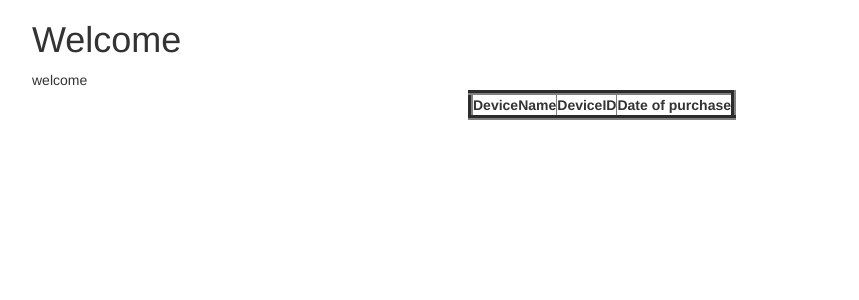
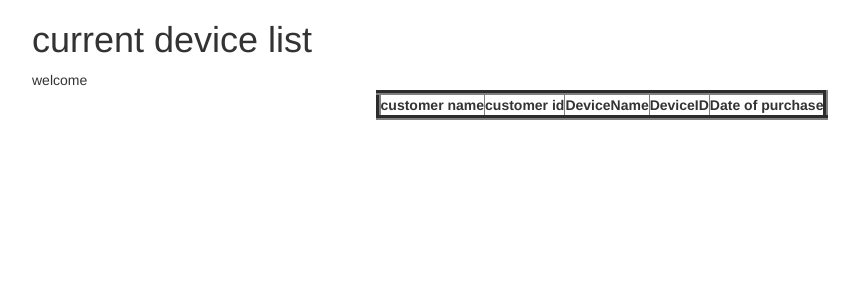
Before and after one commit to GnaneshwariP/adus, a Node server app: page /users/currentdevice in a window 1280 px wide. Shown: the part 94-394 px from the top of the page, without its empty margins (38-897 px from the left). Run offline with Node 20, Linux system fonts and the light colour scheme; lists and menus that the app fills with data are empty; some libraries are stand-ins or nearby versions.

Commit message:
Update currentdevice.handlebars

```diff
--- a/views/currentdevice.handlebars
+++ b/views/currentdevice.handlebars
@@ -4,13 +4,15 @@
 <title>device</title>
 </head>
 <body>
-<h1>Welcome</h1>
+<h1>current device list</h1>
 {{#if published}}
    {{content}}
  {{/if}}
  <center>
 <table border=5>
 <tr>
+  <th>customer name</th>
+  <th>customer id</th>
   <th>DeviceName</th>
   <th>DeviceID</th>
   <th>Date of purchase</th>
@@ -20,6 +22,8 @@
 
 <br>
 <tr>
+<td>{{this.customername}}</td>
+<td>{{this.customerid}}</td>
 <td>{{this.DeviceName}}</td>
 <td>{{this.DeviceId}}</td>
 <td>{{this.Dop}}</td>
```
